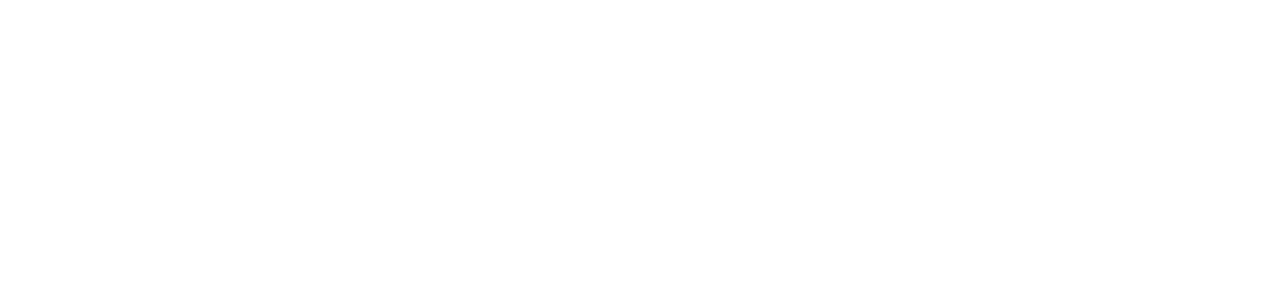
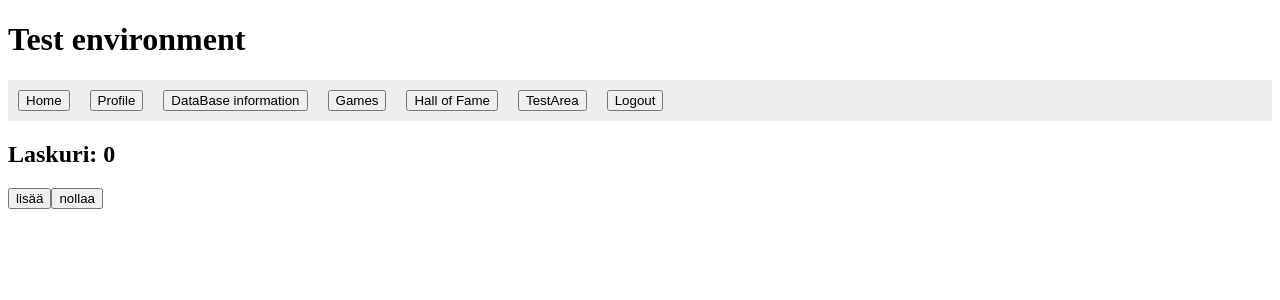
Before and after one commit to Beolpluusor/projectaa-v2, a React app in the folder frontend/: page /testarea in a window 1280 px wide. Before the commit this address had no page. Shown: the top 300 px of the page. Built offline with nearby package versions, Linux system fonts and the light colour scheme; the HTML template or start-up script is replaced by a standard one.

Commit message:
all done today, test page, gameboxrender not complete, continue from there

```diff
--- a/frontend/src/App.jsx
+++ b/frontend/src/App.jsx
@@ -6,7 +6,9 @@
 import PlayerListIn from "./pages/playerlistin";
 import ReactionGame from "./games/ReactionGame";
 import Snake from "./games/Snake";
-
+import GamesPage from "./pages/gamesPage";
+import HallOfFame from "./pages/hallOfFame";
+import TestArea from "./pages/testarea"
 import "./assets/styles/App.css";
 
 export default function App() {
@@ -20,6 +22,9 @@
         <Route path="/playerlistin" element={<PlayerListIn />} />
         <Route path="/reactiongame" element={<ReactionGame />} />
         <Route path="/snake" element={<Snake />} />
+        <Route path="/gamespage" element={<GamesPage />} />
+        <Route path="/halloffame" element={<HallOfFame />} />
+        <Route path="/testarea" element={<TestArea />} />
 
       </Routes>
     </BrowserRouter>
--- /dev/null
+++ b/frontend/src/pages/gamesPage.jsx
@@ -0,0 +1,48 @@
+import { useNavigate } from "react-router-dom";
+import NavigationBar from "./navigationbar";
+import axios from "axios";
+import { useEffect, useState } from "react";
+
+export default function GamesPage() {
+    const navigate = useNavigate();
+    const gamestouse = '/reactiongame';
+
+    // getting games from database to list as list, then using map to display
+    const [gamesDisplay, setGames] = useState([]);
+    useEffect(() => {
+        const loadGames = async () => {
+            try {
+                const response = await axios.get("http://localhost:5000/games");
+                if (response.data.status === "ok") {
+                    setGames(response.data.gamename);
+                }
+            } catch (err) {
+                console.error("Error loading games:", err);
+            }
+        };
+
+        loadGames();
+    }, []);
+
+    const GameBoxRender = function () {
+        return gamesDisplay.map((game) => {
+            return (
+                <div className="gamer-card">
+                    <h3>{game.GAMEID}</h3>
+                    <p>{game.GAMENAME}</p>
+                    <button onClick={() => navigate()}>Play</button>
+
+                </div>
+            );
+        })
+    }
+
+
+    return (
+        <div>
+            <h1>Games</h1>
+            <NavigationBar />
+            <GameBoxRender />
+        </div>
+    );
+}
--- /dev/null
+++ b/frontend/src/pages/hallOfFame.jsx
@@ -0,0 +1,14 @@
+import { useNavigate } from "react-router-dom";
+import NavigationBar from "./navigationbar";
+
+export default function HallOfFame() {
+    const navigate = useNavigate();
+
+    return (
+        <div>
+            <h1>Hall of Fame</h1>
+            <NavigationBar />
+
+        </div>
+    );
+}
--- a/frontend/src/pages/navigationbar.jsx
+++ b/frontend/src/pages/navigationbar.jsx
@@ -19,8 +19,9 @@
             <button onClick={() => navigate('/home')}>Home</button>
             <button onClick={() => navigate('/profile')}>Profile</button>
             <button onClick={() => navigate('/playerlistin')}>DataBase information</button>
-            <button onClick={() => navigate('/reactiongame')}>Reaction Game</button>
-            <button onClick={() => navigate('/snake')}>Snake Game</button>
+            <button onClick={() => navigate('/gamespage')}>Games</button>
+            <button onClick={() => navigate('/halloffame')}>Hall of Fame</button>
+            <button onClick={() => navigate('/testarea')}>TestArea</button>
             <button onClick={handleLogout}>Logout</button>
 
         </nav>
--- /dev/null
+++ b/frontend/src/pages/testarea.jsx
@@ -0,0 +1,39 @@
+import { useNavigate } from "react-router-dom";
+import NavigationBar from "./navigationbar";
+import axios from "axios";
+import { useEffect, useState } from "react";
+
+export default function TestArea() {
+
+    const Laskuri = function() {
+        // 1. lataa arvo localstoragesta tai aloita nollasta
+        const [count, setCount] = useState(() => {
+            const saved = localStorage.getItem("count");
+            return saved ? Number(saved) : 0;
+        });
+        // 2. aja aina kun count muuttuu -> tallenna localstorageen
+        useEffect(() => {
+            localStorage.setItem("count", count);
+        }, [count]);
+
+        // 3. aja vain kerran sivun latauksessa
+        useEffect(() => {
+            console.log("komponentti ladattu");
+        }, []);
+
+        return (
+            <div>
+                <h2>Laskuri: {count}</h2>
+                <button onClick={() => setCount(count +1)}>lisää</button>
+                <button onClick={() => setCount(0)}>nollaa</button>
+            </div>
+        )
+    }
+    return (
+        <div>
+            <h1>Test environment</h1>
+            <NavigationBar />
+            <Laskuri />
+        </div>
+    )
+}
```
